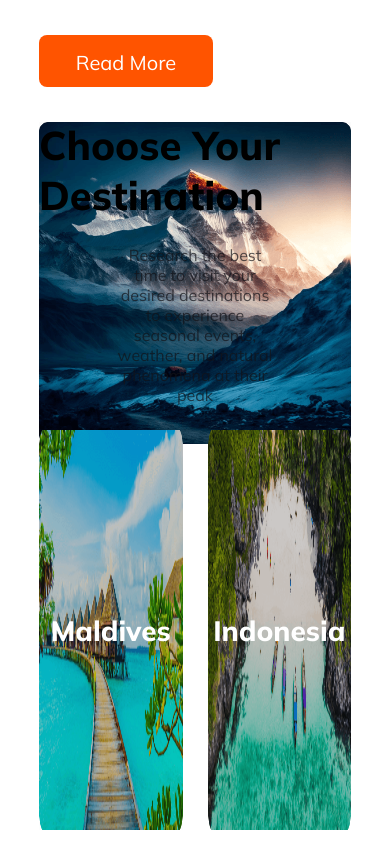
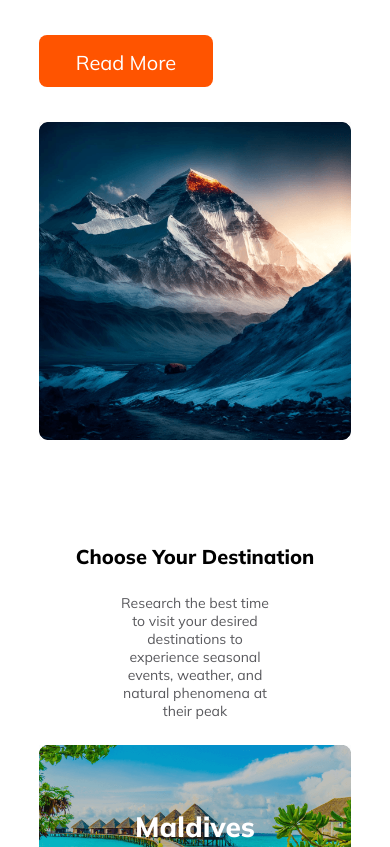
Before and after one commit to Fayshal007/Destination-dreams, a plain HTML site: page index.html in a window 390 px wide. Shown: the part 1200-2047 px from the top of the page. Drawn offline with Linux system fonts and the light colour scheme.

Commit message:
destination responsive done

```diff
--- a/styles/styles.css
+++ b/styles/styles.css
@@ -139,7 +139,7 @@ main {
 .popular-tours {
     color: rgba(19, 19, 24, 0.70);
     margin-top: 70px;
-    height: 550px;
+    height: auto;
     width: 100%;
     display: flex;
     justify-content: space-between;
@@ -173,6 +173,7 @@ main {
 /* -------------------------------destination styles------------------------------- */
 .destinaton {
     margin-top: 100px;
+    /* height: auto; */
 }
 
 .destination-text {
@@ -204,7 +205,7 @@ main {
 }
 
 .destination-gallery-row {
-    height: 400px;
+    height: 300px;
     display: flex;
     gap: 25px;
     margin-bottom: 25px;
@@ -215,12 +216,12 @@ main {
     display: inline-block;
 }
 
-.destination-gallery-row-image>img {
+.destination-gallery-row-image > img {
     display: block;
     max-width: 100%;
 }
 
-.destination-gallery-row-image>.text {
+.text {
     position: absolute;
     top: 50%;
     left: 50%;
@@ -307,6 +308,35 @@ main {
         margin-top: 35px;
     }
 
+    /* -------------------------------destination styles responsive------------------------------- */
+    .destination-gallery-row {
+        flex-direction: column;
+        height: auto;
+    }
+
+    .destination-text>h1 {
+        font-size: 20px;
+        font-style: normal;
+        font-weight: 800;
+    }
+
+    .destination-text>p {
+        font-size: 14px;
+    }
+
+
+
+
+
+
+
+
+
+
+
+
+
+
 }
 
 @media screen and (min-width: 600px) {
```
